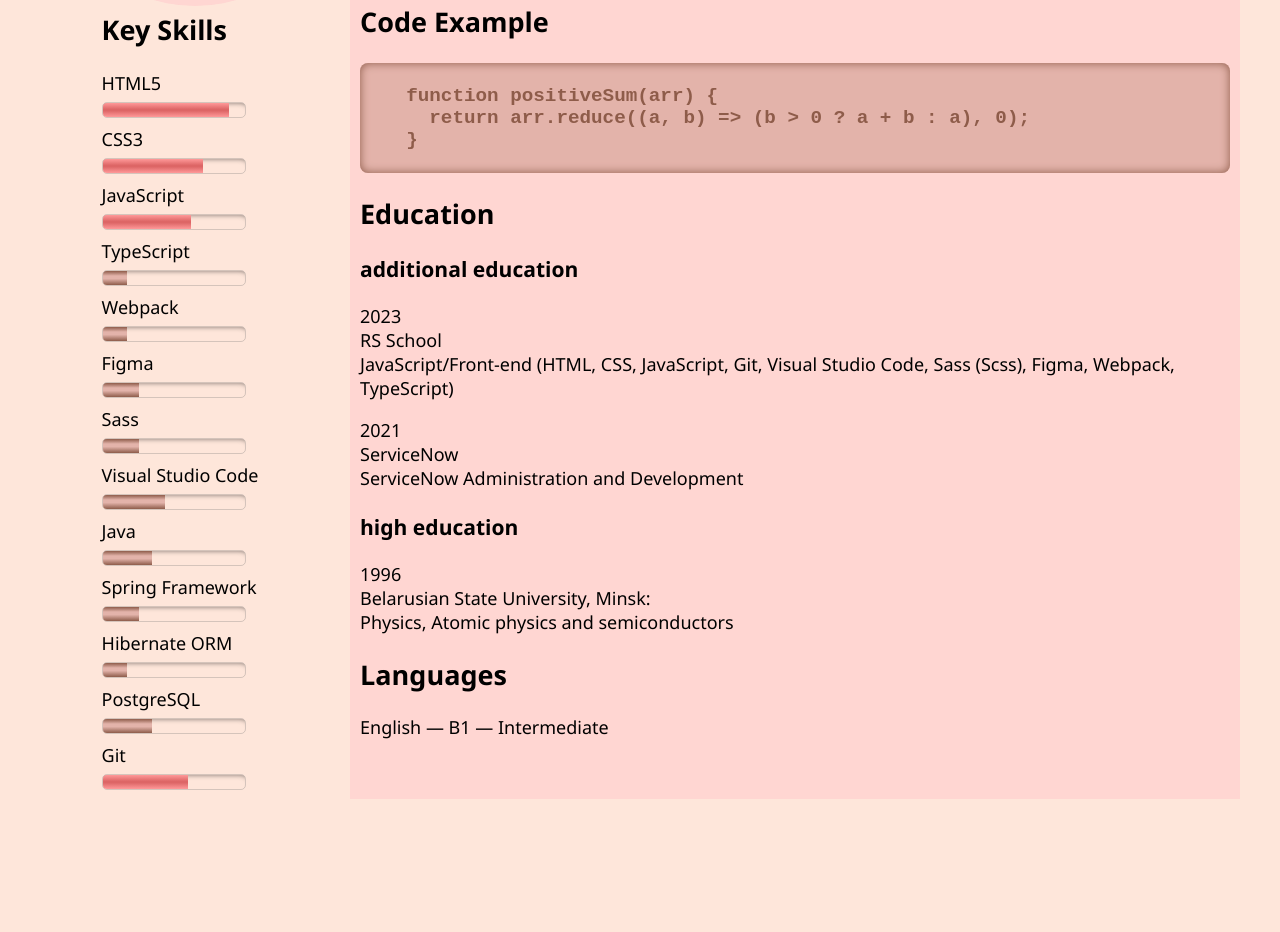
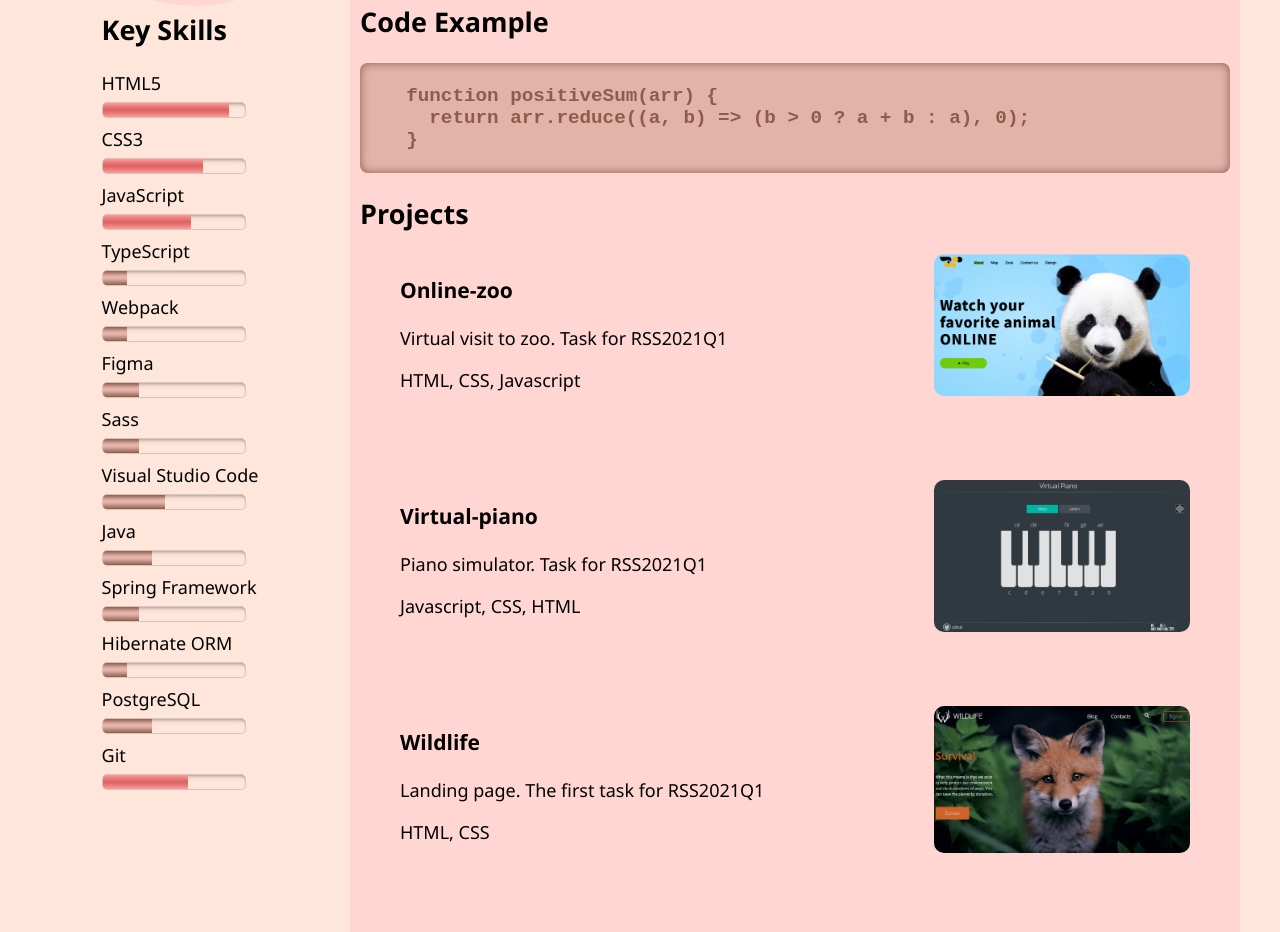
Before and after one commit to AlenaVP/rsschool-cv-23, a plain HTML site: page index.html in a window 1280 px wide. Shown: the part 348-1280 px from the top of the page. Before the commit the page ends 1177 px from the top, so only its background shows below. Drawn offline with Linux system fonts and the light colour scheme.

Commit message:
feat: add portfolio

```diff
--- a/index.html
+++ b/index.html
@@ -123,8 +123,38 @@
     }
           </code></pre>
         </section>
-        <section id="portfolio" class="hidden">
+        <section id="portfolio">
           <h2>projects</h2>
+          <figure class="portfolio_item">
+            <a href="http://rolling-scopes-school.github.io/alenavp-JSFE2021Q1/online-zoo/" target="_blank"
+              title="the third project">
+              <img src="./assets/img/online-zoo.png" alt="online-zoo" class="portfolio_img"></a>
+            <figcaption>
+              <h3>Online-zoo</h3>
+              <p>Virtual visit to zoo. Task for RSS2021Q1</p>
+              <p>HTML, CSS, Javascript</p>
+            </figcaption>
+          </figure>
+          <figure class="portfolio_item">
+            <a href="http://rolling-scopes-school.github.io/alenavp-JSFE2021Q1/virtual-piano/" target="_blank"
+              title="the second project">
+              <img src="./assets/img/virtual-piano.png" alt="virtual-piano" class="portfolio_img"></a>
+            <figcaption>
+              <h3>Virtual-piano</h3>
+              <p>Piano simulator. Task for RSS2021Q1</p>
+              <p>Javascript, CSS, HTML</p>
+            </figcaption>
+          </figure>
+          <figure class="portfolio_item">
+            <a href="http://rolling-scopes-school.github.io/alenavp-JSFE2021Q1/wildlife/" target="_blank"
+              title="the first project">
+              <img src="./assets/img/wildlife.png" alt="wildlife" class="portfolio_img"></a>
+            <figcaption>
+              <h3>Wildlife</h3>
+              <p>Landing page. The first task for RSS2021Q1</p>
+              <p>HTML, CSS</p>
+            </figcaption>
+          </figure>
         </section>
         <section id="education">
           <h2>education</h2>
--- a/style.css
+++ b/style.css
@@ -168,6 +168,26 @@ pre {
   background-color: #ffd6d2;
 }
 
+/* portfolio */
+.portfolio_item {
+  display: flex;
+  flex-direction: row-reverse;
+  justify-content: space-between;
+  height: 26vh;
+}
+
+.portfolio_img {
+  width: 20vw;
+  border-radius: 10px;
+  transition: all 0.5s;
+}
+
+.portfolio_img:hover {
+  transform: scale(1.1);
+  box-shadow: 17px 17px 17px 8px rgb(142 72 74 / 35%);
+  z-index: 2;
+}
+
 /* footer */
 .footer-wrapper {
   display: flex;
```
Also changed, not shown: assets/img/online-zoo.png (added), assets/img/virtual-piano.png (added), assets/img/wildlife.png (added).
